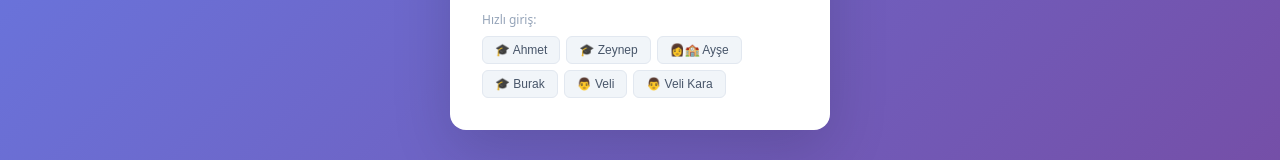
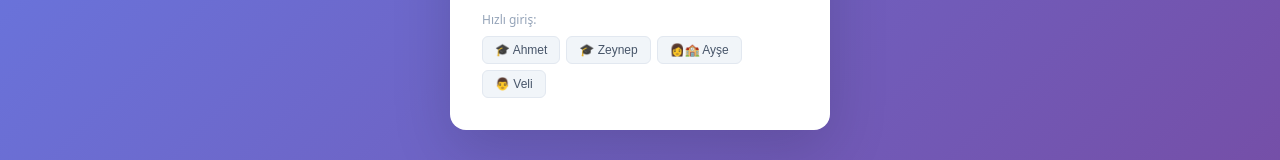
Before and after one commit to mtnbzkrt/edu-ai-platform, a website: page frontend/index.html in a window 1280 px wide. Shown: the part 473-633 px from the top of the page. Drawn offline with Linux system fonts and the light colour scheme.

Commit message:
fix: hızlı giriş 4 kişiye düşürüldü

```diff
--- a/frontend/index.html
+++ b/frontend/index.html
@@ -110,9 +110,7 @@ body{font-family:system-ui,-apple-system,sans-serif;background:var(--bg);color:v
         <button class="quick-btn" onclick="quickLogin('ahmet','123456')">🎓 Ahmet</button>
         <button class="quick-btn" onclick="quickLogin('zeynep','123456')">🎓 Zeynep</button>
         <button class="quick-btn" onclick="quickLogin('ayse.ogretmen','123456')">👩🏫 Ayşe</button>
-        <button class="quick-btn" onclick="quickLogin('burak','123456')">🎓 Burak</button>
         <button class="quick-btn" onclick="quickLogin('veli.yilmaz','123456')">👨 Veli</button>
-        <button class="quick-btn" onclick="quickLogin('veli.kara','123456')">👨 Veli Kara</button>
       </div>
     </div>
   </div>
```
